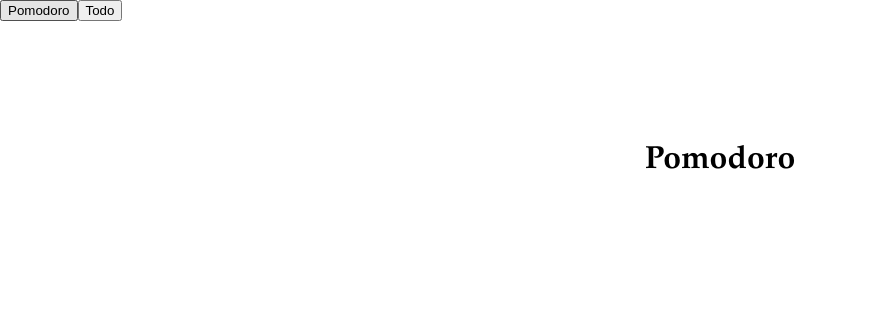
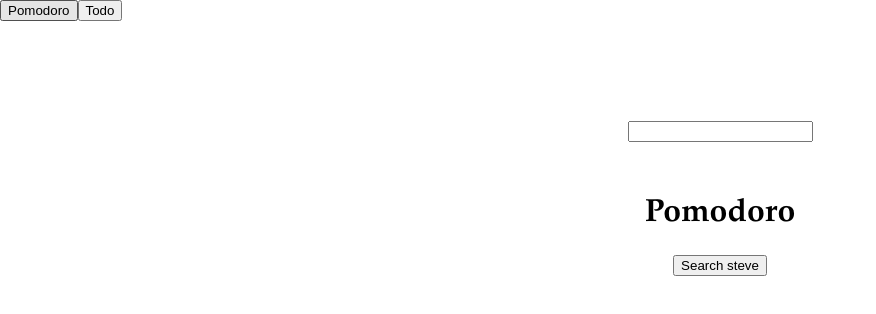
Before and after one commit to shanurwt/react-todo, a React (Create React App) app: page / in a window 1280 px wide. Both pictures are taken after a click on the button "Pomodoro". Shown: the top 314 px of the page, without its empty margins (0-876 px from the left). Built offline with nearby package versions, Linux system fonts and the light colour scheme.

Commit message:
search in pomodoro

```diff
--- a/src/App.js
+++ b/src/App.js
@@ -13,7 +13,7 @@
     <button onClick={()=>{setTick(false)}}>Pomodoro</button>
     <button onClick={()=>{setTick(true)}}>Todo</button>
       {tick && <TodoForm className='form' /> }
-      {tick===false && <Pomodoro /> }
+      {!tick && <Pomodoro /> }
 
   </div>
   </>
--- a/src/components/Pomodoro.js
+++ b/src/components/Pomodoro.js
@@ -1,12 +1,28 @@
-import React from 'react';
+import React, { useState } from 'react';
 
-function Pomodoro() {
-  return <div className='container'>
+export default function Pomodoro() {
+
+  const Employee = [
+    {name: "Parker Green",},
+    {name: "Jordan Richards",},
+    {name: "Alex Stevens",},
+    {name: "Avery Scott"},
+  ];
+  const [search, setSearch] = useState('LOL');
+  console.log(search);
+  return(
+  <div className='container'>
+      <input type="text" onChange={(e)=> setSearch(e.target.value)}/>
+      <ul>
+      {Employee.map((emp => {
+        if(emp.name.toLowerCase().includes(search)){
+          return <li key={emp.name}>{emp.name}</li>
+        }
+      })
+      )}
+      </ul>
       <h1>Pomodoro</h1>
-
-
-
-  </div>;
+      <button onClick={()=> setSearch('st')}>Search steve</button>
+  </div>
+  );
 }
-
-export default Pomodoro;
```
